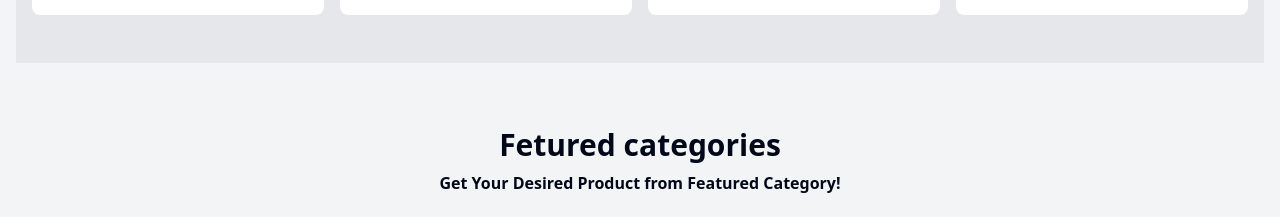
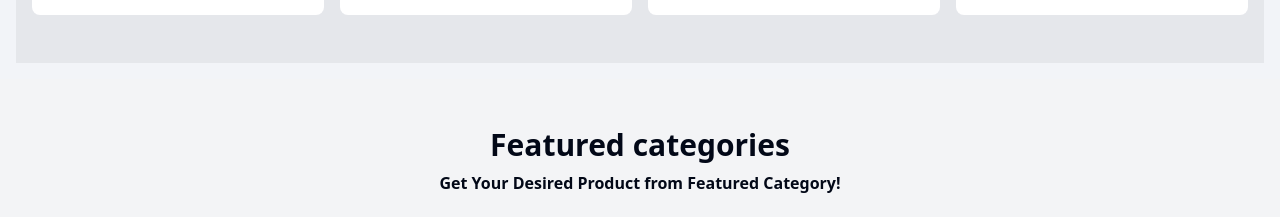
Before and after one commit to CoderMohammadShuvo/reactive-zone-client, a React (Vite) app: page / in a window 1280 px wide. Shown: the part 1131-1348 px from the top of the page. Built offline with nearby package versions, Linux system fonts and the light colour scheme; no server answers.

Commit message:
featured section

```diff
--- a/src/pages/shopping-view/home.jsx
+++ b/src/pages/shopping-view/home.jsx
@@ -279,7 +279,7 @@ function ShoppingHome() {
       <section className="py-12 bg-gray-100 ">
         <div className="px-4 max-w-7xl mx-auto">
           <h2 className="text-3xl font-bold text-center mb-2">
-            Fetured categories
+            Featured categories
           </h2>
           <h2 className="font-bold text-center mb-8">
             Get Your Desired Product from Featured Category!
```
